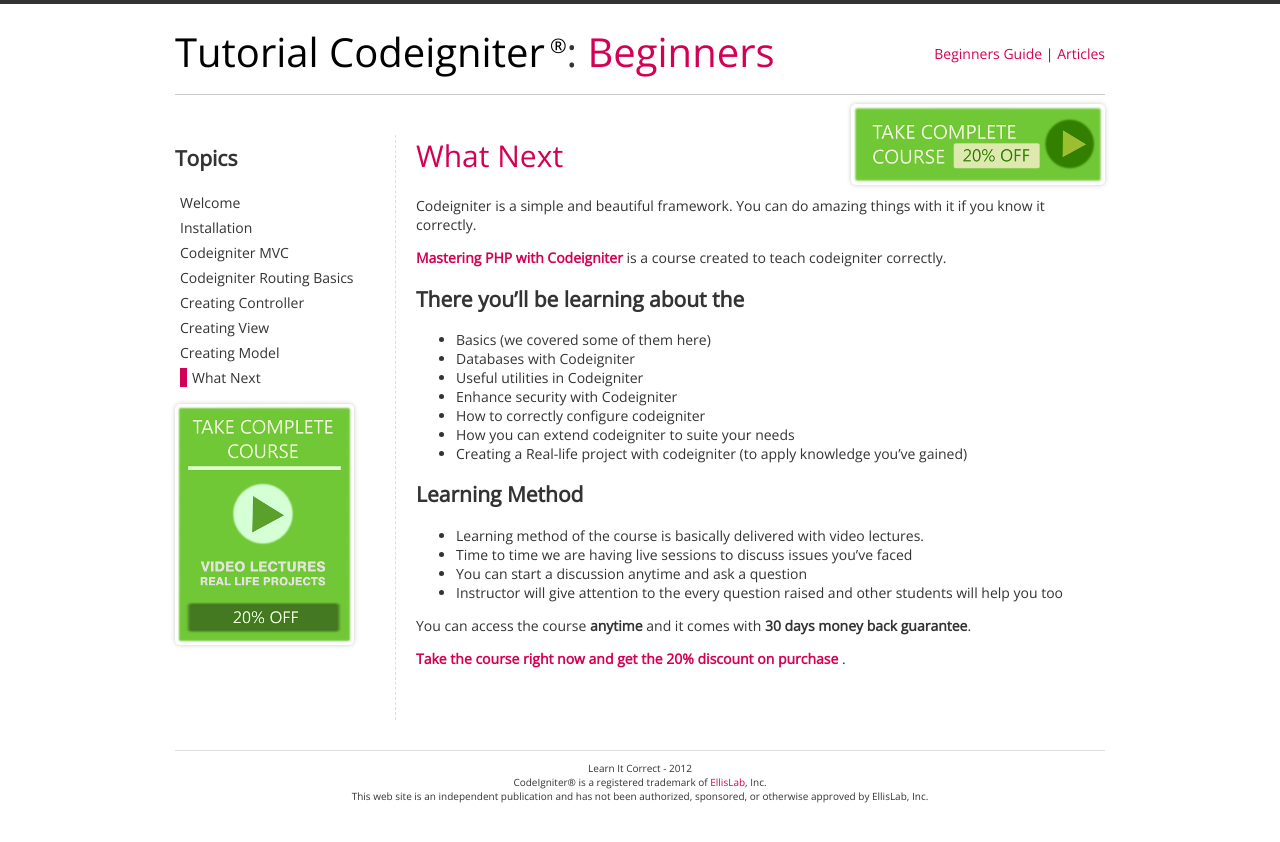
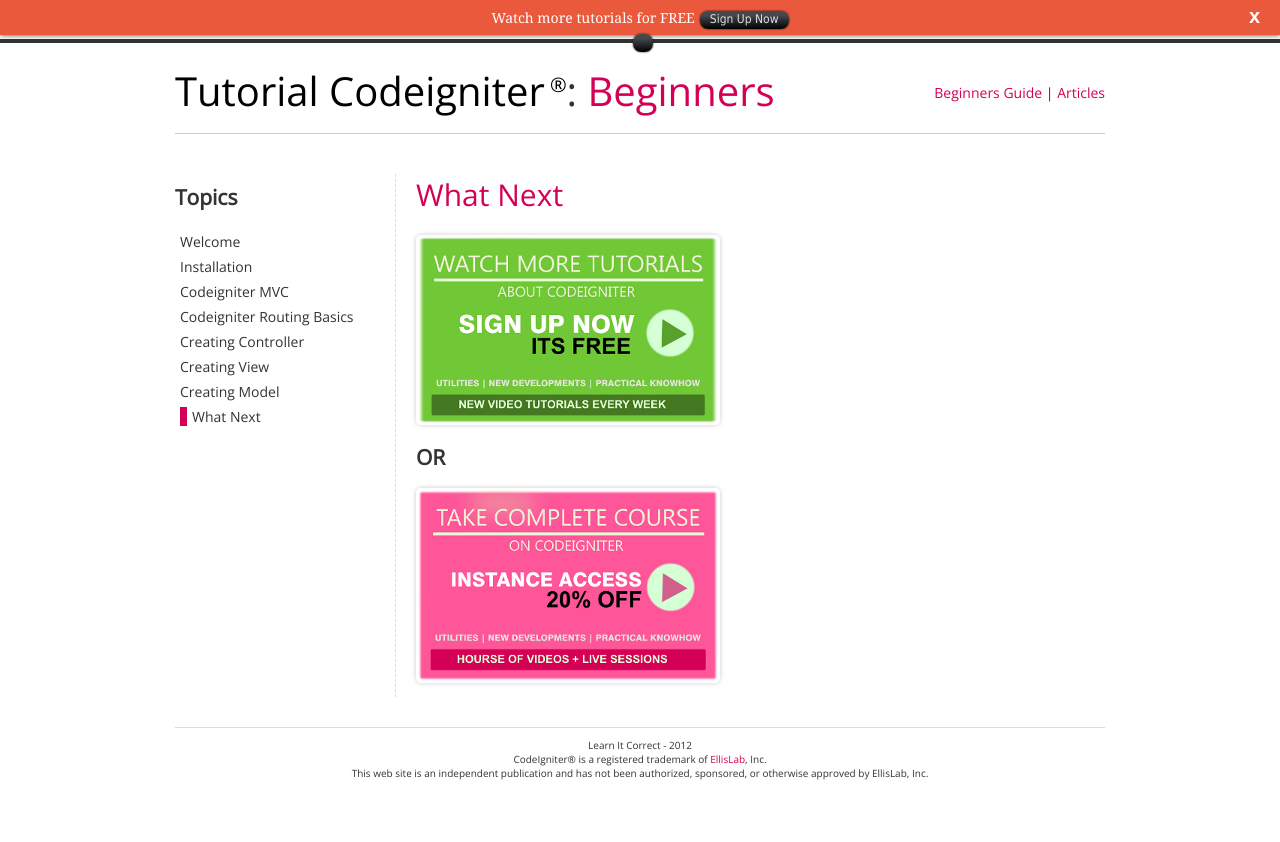
Before and after one commit to tutorialcodeigniter/tutorialcodeigniter.github.com, a Jekyll site: the page built from _posts/beginners/2012-05-23-what-next-course.md, in a window 1280 px wide. Shown: the top 842 px of the page. Built offline with Jekyll 4.4.1, drawn with Linux system fonts in a browser that asks for light colours; comment, search, counter and statistics services are not loaded.

Commit message:
added new hello bar added new c2as

```diff
--- a/_layouts/beginners.html
+++ b/_layouts/beginners.html
@@ -3,6 +3,8 @@
 
 	<meta name="description" content="Set of well structured video tutorials, helps you to start codeigniter from the basics correctly" />
 	<link rel="stylesheet" type="text/css" href="/css/main.css">
+	<script type="text/javascript" src='/js/jquery.min.js'></script>
+	<script type="text/javascript" src='/js/hibar.min.js'></script>
 	<link rel="stylesheet" type="text/css" href="/css/video.css">
 	<link rel="stylesheet" type="text/css" href="/css/monokai.css">
 	<link href="/beginners/rss.xml" rel="alternate" type="application/rss+xml" title="Codeigniter Video Tutorial for Beginners" />
@@ -36,9 +38,9 @@
 					<a href='/articles' >Articles</a>
 			</div>
 			<div style='clear: both'></div>
-			{%  if page.type != 'index' %}
+		<!-- 	{%  if page.type != 'index' %}
 			<a onclick="_gaq.push(['_link', 'http://www.udemy.com/codeigniter-learn-it-correct/?couponCode=tutorial-site']); return false;" href='#' id='top-c2a'><img class='c2a' src='/images/top-c2a.png' /></a>
-			{% endif %}
+			{% endif %} -->
 		</div>
 
 		<div id='content'>
@@ -47,16 +49,20 @@
 				<h2>Topics</h2>
 				<ul>
 					{% for p in site.categories.beginners %}
+
+							{% if p.sidebar != 'off' %}
 							<li><a {% if (p.title == page.title)%} class='selected'{% endif %}href='{{p.url}}'>{{p.title}}</a></li>
+							{% endif %}
+
 					{% endfor %}
 
 				</ul>
 
-				{%  if page.type != 'index' %}
+			<!-- 	{%  if page.type != 'index' %}
 				<a onclick="_gaq.push(['_link', 'http://www.udemy.com/codeigniter-learn-it-correct/?couponCode=tutorial-site']); return false;" href='#'>
 					<img class='c2a' src='/images/left-c2a.png'/>
 				</a>
-				{% endif %}
+				{% endif %} -->
 			</div>
 
 			<div id='page'>
@@ -64,6 +70,7 @@
 				{% if page.type == 'index' %}
 					{% assign page = site.categories.beginners[0] %}
 					{% assign content = site.categories.beginners[0].content %}
+					{% assign indexPage = true %}
 				{% endif %}
 
 				<h1 id='page-title'>{{page.title}}</h1>
@@ -148,5 +155,18 @@
 	</noscript>
 	<!-- END ADWORDS CONVERTION TRACKING CODE -->
 
+	<!-- START HIBAR NOTIFICATION -->
+	{{type}}
+	{% if indexPage != true %}
+		<script type="text/javascript">
+		var bar = new HiBar('more-videos');
+		var options = {
+			'open-text': 'FREE OFFER'
+		};
+		bar.init('Watch more tutorials for FREE', 'Sign Up Now', '/beginners/watch-more-videos.html', options);
+	</script>
+	{% endif %}
+	<!-- END HIBAR NOTIFICATION -->
+
 </body>
 </html>
--- a/_posts/beginners/2012-05-23-what-next-course.md
+++ b/_posts/beginners/2012-05-23-what-next-course.md
@@ -2,30 +2,12 @@
 layout: beginners
 title: What Next
 category: beginners
+comments: 'off'
+htmlBuy: "<a onclick=\"_gaq.push(['_link', 'http://www.udemy.com/codeigniter-learn-it-correct/?couponCode=tutorial-site']); return false;\" href='#'><img class='c2a' src='/images/codeigniter-buy.png' /></a>"
 ---
 
-Codeigniter is a simple and beautiful framework. You can do amazing things with it if you know it correctly.
+[![Free More Videos on Codeigniter](/images/codeigniter-more-videos.png)](/beginners/watch-more-videos.html)
 
-[**Mastering PHP with Codeigniter**](http://www.udemy.com/codeigniter-learn-it-correct/?couponCode=tutorial-site) is a course created to teach codeigniter correctly.
+##OR
 
-##There you'll be learning about the
-
-* Basics (we covered some of them here)
-* Databases with Codeigniter
-* Useful utilities in Codeigniter
-* Enhance security with Codeigniter
-* How to correctly configure codeigniter
-* How you can extend codeigniter to suite your needs
-* Creating a Real-life project with codeigniter (to apply knowledge you've gained)
-
-
-## Learning Method
-
-* Learning method of the course is basically delivered with video lectures.
-* Time to time we are having live sessions to discuss issues you've faced
-* You can start a discussion anytime and ask a question
-* Instructor will give attention to the every question raised and other students will help you too
-
-You can access the course **anytime** and it comes with **30 days money back guarantee**.
-
-[ **Take the course right now and get the 20% discount on purchase** ](http://www.udemy.com/codeigniter-learn-it-correct/?couponCode=tutorial-site).
+{{page.htmlBuy}}
--- a/beginners/index.html
+++ b/beginners/index.html
@@ -1,5 +1,5 @@
 ---
 layout: beginners
-type: index
+type: 'index'
 title: Welcome
 ---
--- a/blog/index.html
+++ b/blog/index.html
@@ -1,3 +1,4 @@
 ---
 layout: blog-home
+type: index
 ---
--- a/index.html
+++ b/index.html
@@ -1,5 +1,5 @@
 ---
 layout: beginners
-type: index
+type: 'index'
 title: Welcome
 ---
```
Also changed, not shown: _posts/beginners/2012-05-22-watch-more-videos.md (added, +6 -0 lines), images/codeigniter-buy.png (added), images/codeigniter-more-videos.png (added), js/hibar.min.js.
